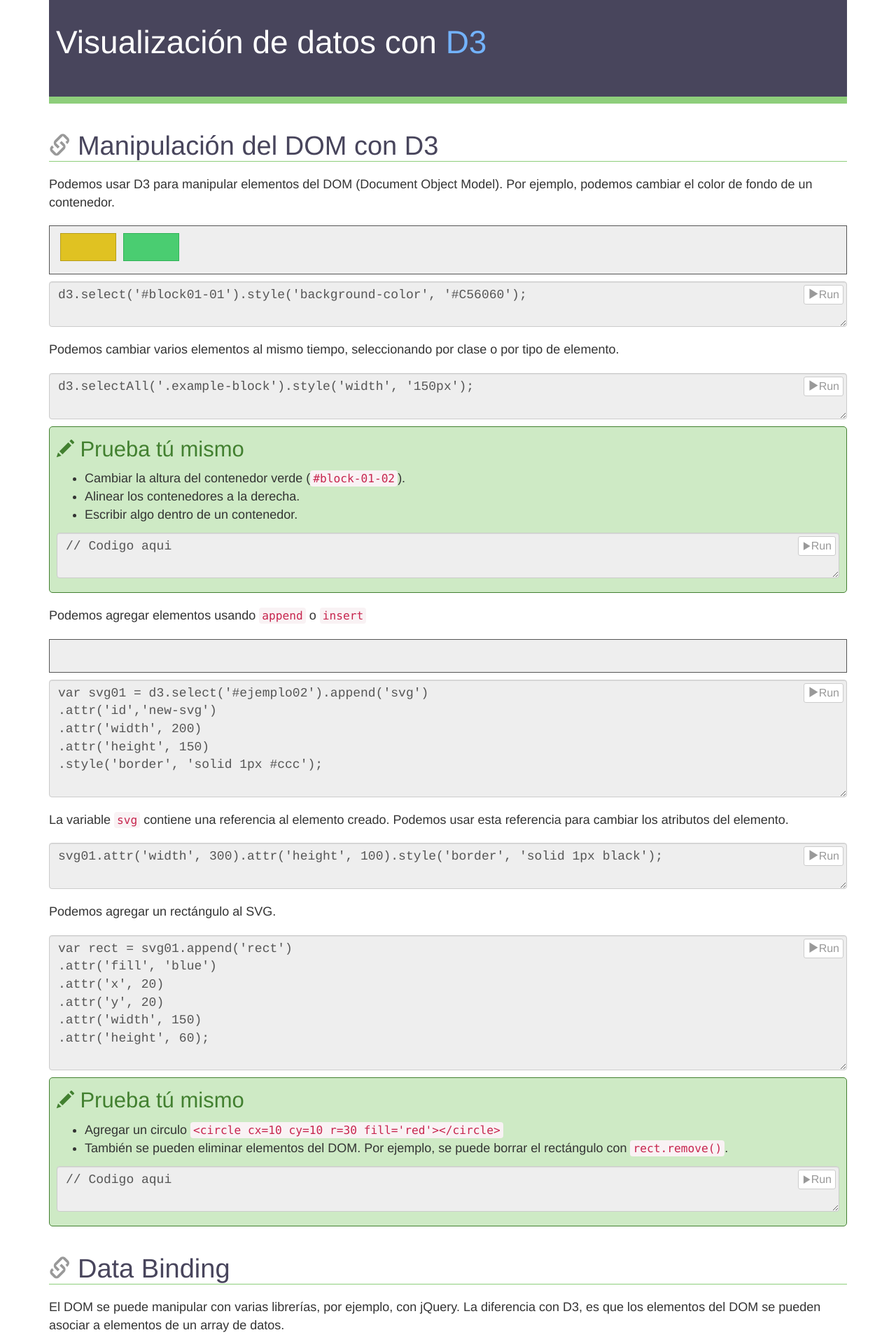
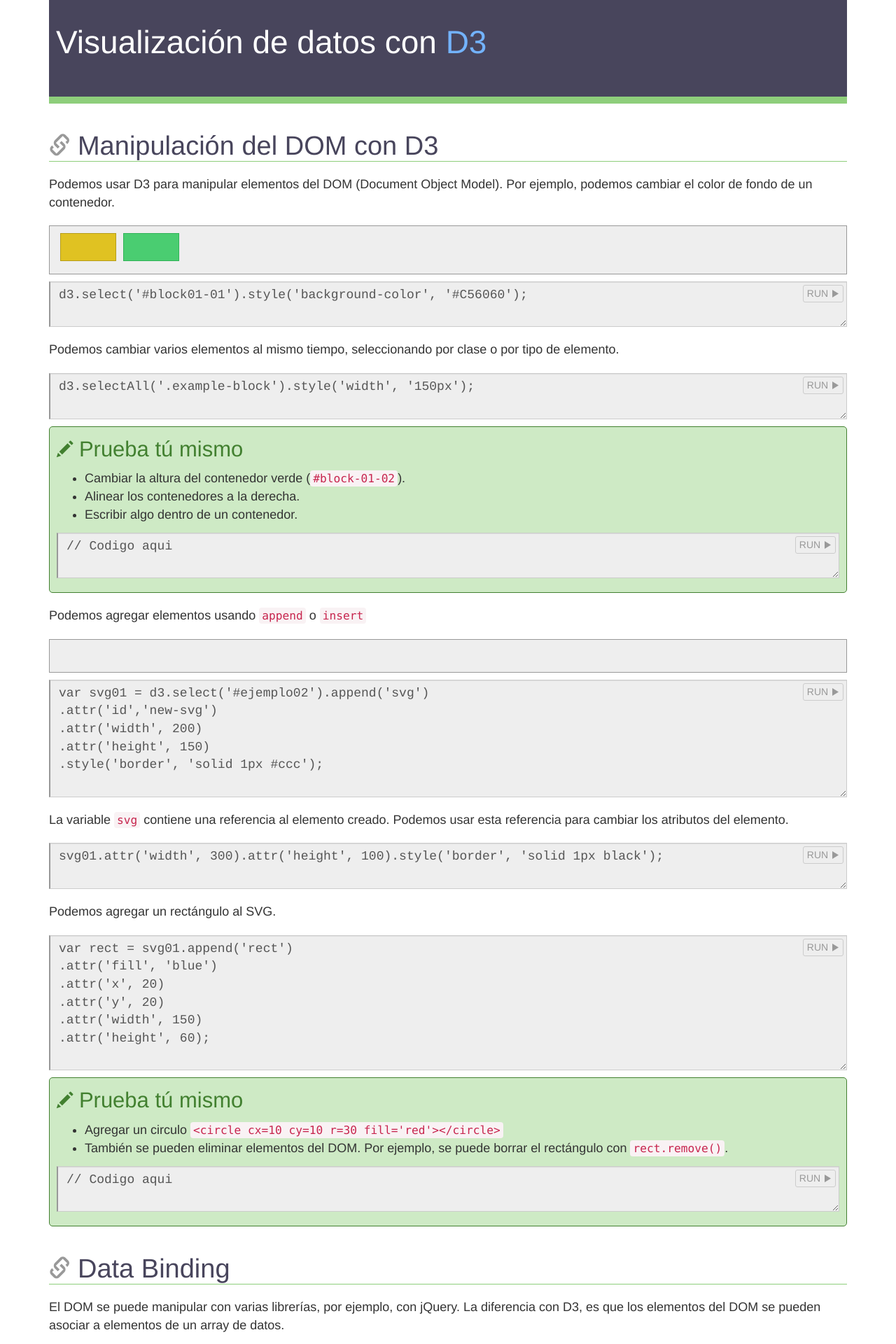
Before and after one commit to masegalab/curso-d3-basico, a Jekyll site: the page pages/curso.html, which Jekyll copies as it is, in a window 1280 px wide. Shown: the top 1920 px of the page at 70% size. Built offline with Jekyll 4.4.1, drawn with Linux system fonts in a browser that asks for light colours; nearby versions of some CDN libraries; library files that are not in the unit come from our copies; Markdown is read by kramdown in place of the engine named in the settings.

Commit message:
Improve the style of the run button

```diff
--- a/assets/css/main.css
+++ b/assets/css/main.css
@@ -3211,7 +3211,7 @@
   }
 }
 .ejemplo {
-  border: solid 1px #555555;
+  border: solid 1px #999999;
   padding: 10px;
   background-color: #eeeeee;
 }
@@ -3226,24 +3226,39 @@
   color: #428030;
 }
 .diy .glyphicon {
-  font-size: 0.8em;
+  font-size: 0.75em;
 }
 .runnable {
   position: relative;
   margin: 10px 0 10px 0;
 }
 .runnable textarea {
+  border-radius: 0px;
+  border-left: solid 2px #999999;
   background-color: #eeeeee;
   font-family: courier;
 }
-.runnable button {
+.runnable button.btn-default {
   position: absolute;
   top: 5px;
   right: 5px;
+  background-color: #eeeeee;
+  font-size: 14px;
   color: #999999;
-}
-.runnable button:hover {
-  color: #333333;
+  text-transform: uppercase;
+}
+.runnable button.btn-default .glyphicon {
+  font-size: 12px;
+}
+.runnable button.btn-default:hover {
+  border-color: #55a63d;
+  background-color: #eeeeee;
+  color: #55a63d;
+  font-size: 14px;
+  text-transform: uppercase;
+}
+.runnable button.btn-default:hover .glyphicon {
+  font-size: 12px;
 }
 .ejemplo .fila {
   display: inline-block;
--- a/src/less/ejemplos.less
+++ b/src/less/ejemplos.less
@@ -9,11 +9,8 @@
 // Manipulacion del DOM
 
 .ejemplo {
-
     .fila {
-
         display: inline-block;
-
     }
 }
 
--- a/src/utils/runcode.js
+++ b/src/utils/runcode.js
@@ -55,8 +55,9 @@
             .attr('class', 'btn btn-default btn-xs');
 
         // Add the button and the message
+        button.append('span').html('run ');
         button.append('span').attr('class', 'glyphicon glyphicon-play');
-        button.append('span').html('Run');
+
 
         // Binds the click event with the code execution
         codeButton.on('click', chart.run);
```
Also changed, not shown: src/less/curso.less (+27 -6 lines).
